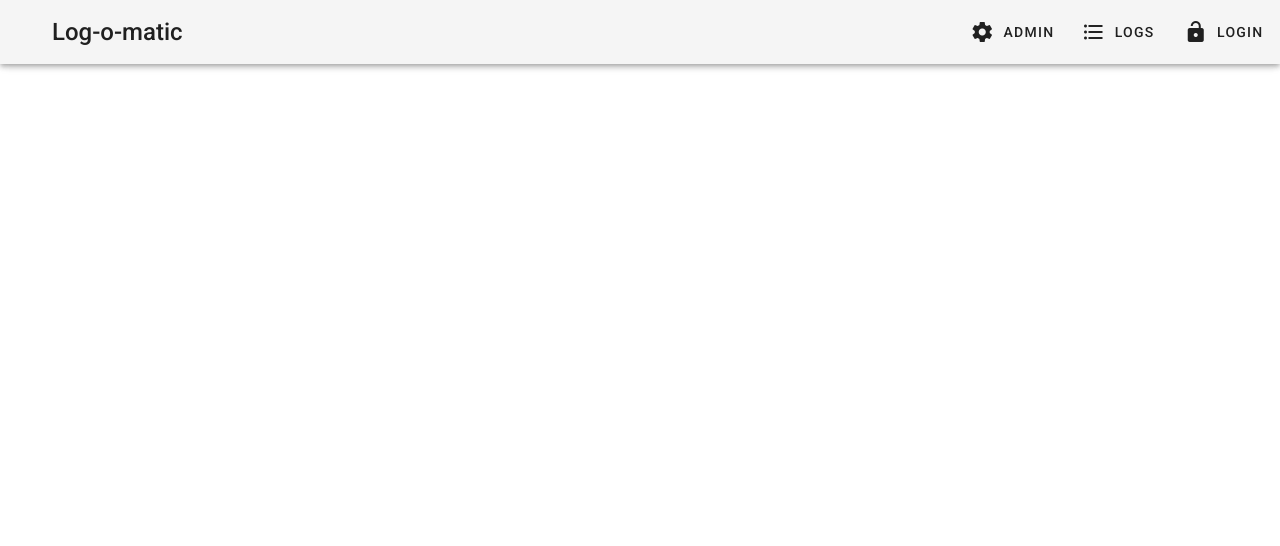
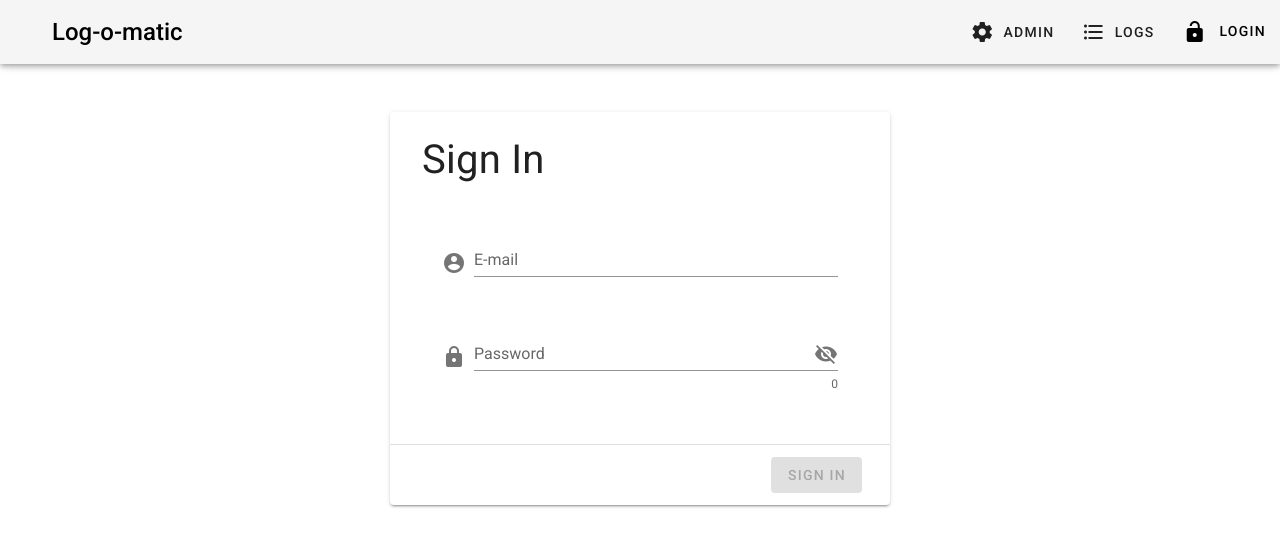
Before and after one commit to itggot-TE4/SmoothRabbits, a Vue app in the folder vue/: page /signin in a window 1280 px wide. Shown: the top 546 px of the page. Built offline with nearby package versions, Linux system fonts and the light colour scheme.

Commit message:
fixed sign in page #5, added links for root and sign in

```diff
--- a/vue/src/App.vue
+++ b/vue/src/App.vue
@@ -3,6 +3,7 @@
     <v-main>
 
       <NavBar />
+
 
       <router-view>
       </router-view>
@@ -14,6 +15,8 @@
 <script lang="ts">
 import Vue from "vue";
 import NavBar from "./components/NavBar.vue";
+
+
 
 export default Vue.extend({
   name: "App",
--- a/vue/src/components/NavBar.vue
+++ b/vue/src/components/NavBar.vue
@@ -4,10 +4,15 @@
         <v-col
         cols="9"
         >
+              <router-link
+                    style="text-decoration: none; color:black;"
+                    to="/"
+                >
+
                     <h2
                     class="ma-auto ml-10 font-weight-medium"
                     >Log-o-matic</h2>
-
+                </router-link>
 
         </v-col>
 
@@ -60,12 +65,18 @@
             style="border-radius: 0px; height:100%; width:100%"
             elevation="0"
             >
+                <router-link
+                    style="text-decoration: none; color:black;"
+                    to="/signin"
+                >
+
                     <v-icon
                     class="mr-2"
                     >
                         mdi-lock-open
                     </v-icon>
                     Login
+                 </router-link>
             </v-btn>
         </v-col>
     </v-app-bar>
--- a/vue/src/components/SignIn.vue
+++ b/vue/src/components/SignInForm.vue
@@ -57,7 +57,10 @@
 
 <script lang="ts">
 import Vue from 'vue'
+
 export default Vue.extend({
+    name: "SignInForm",
+
 
     data: () => ({
 
@@ -74,10 +77,5 @@ export default Vue.extend({
         },
     })
 
-
-
-
-
-
 })
 </script>
--- a/vue/src/router/index.ts
+++ b/vue/src/router/index.ts
@@ -12,7 +12,9 @@ const routes: Array<RouteConfig> = [
   },
   {
     path: '/signin',
-    name: 'SignIn',
+    name: 'SignInPage',
+    component: () =>
+      import(/* webpackChunkName: "about" */ "../views/SignInPage.vue")
   },
   {
     path: "/about",
--- /dev/null
+++ b/vue/src/views/SignInPage.vue
@@ -0,0 +1,23 @@
+<template>
+    <div>
+      <SignInForm />
+
+    </div>
+</template>
+
+
+
+<script lang="ts">
+import Vue from 'vue'
+import SignInForm from "../components/SignInForm.vue";
+
+
+export default Vue.extend({
+    name: "SignInPage",
+
+  components: {
+    SignInForm
+  }
+
+})
+</script>
```
Lines whose indentation alone changed are shown as unchanged.
